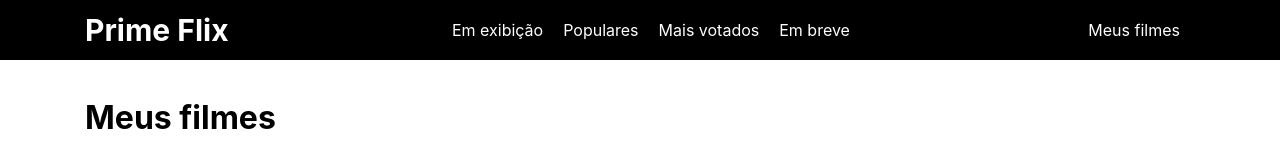
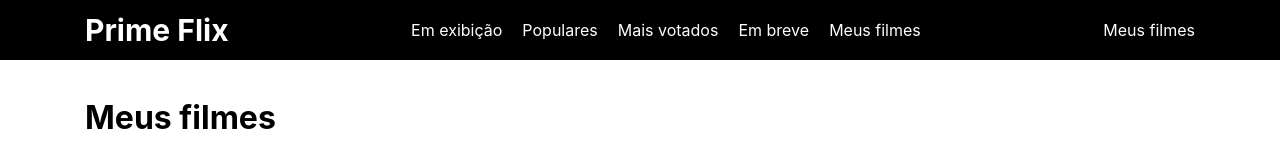
Before and after one commit to jadsonsantos/prime-flix, a React (Create React App) app: page /favorites in a window 1280 px wide. Shown: the top 150 px of the page. Built offline with nearby package versions, Linux system fonts and the light colour scheme; no server answers.

Commit message:
feat: small adjustments

```diff
--- a/src/components/Header/Header.scss
+++ b/src/components/Header/Header.scss
@@ -1,6 +1,7 @@
 .header {
   width: 100%;
   background-color: black;
+  position: relative;
 
   &__container {
     height: 60px;
@@ -18,9 +19,4 @@
     font-size: 30px;
     font-weight: 700;
   }
-
-  &__favorites {
-    padding: 5px 15px;
-    border-radius: 4px;
-  }
 }
--- a/src/components/Movie/MovieFacts.jsx
+++ b/src/components/Movie/MovieFacts.jsx
@@ -23,7 +23,7 @@ const MovieFacts = ({ movie }) => {
           </span>
         ))}
       </span>
-      {vote_average && <span>{vote_average.toFixed(1)} / 10</span>}
+      {vote_average > 0 && <span>{vote_average.toFixed(1)} / 10</span>}
     </div>
   )
 }
--- a/src/data/menu.js
+++ b/src/data/menu.js
@@ -15,6 +15,10 @@ const menu = [
     name: 'Em breve',
     link: 'em-breve',
   },
+  {
+    name: 'Meus filmes',
+    link: 'favorites',
+  },
 ]
 
 export default menu
```
